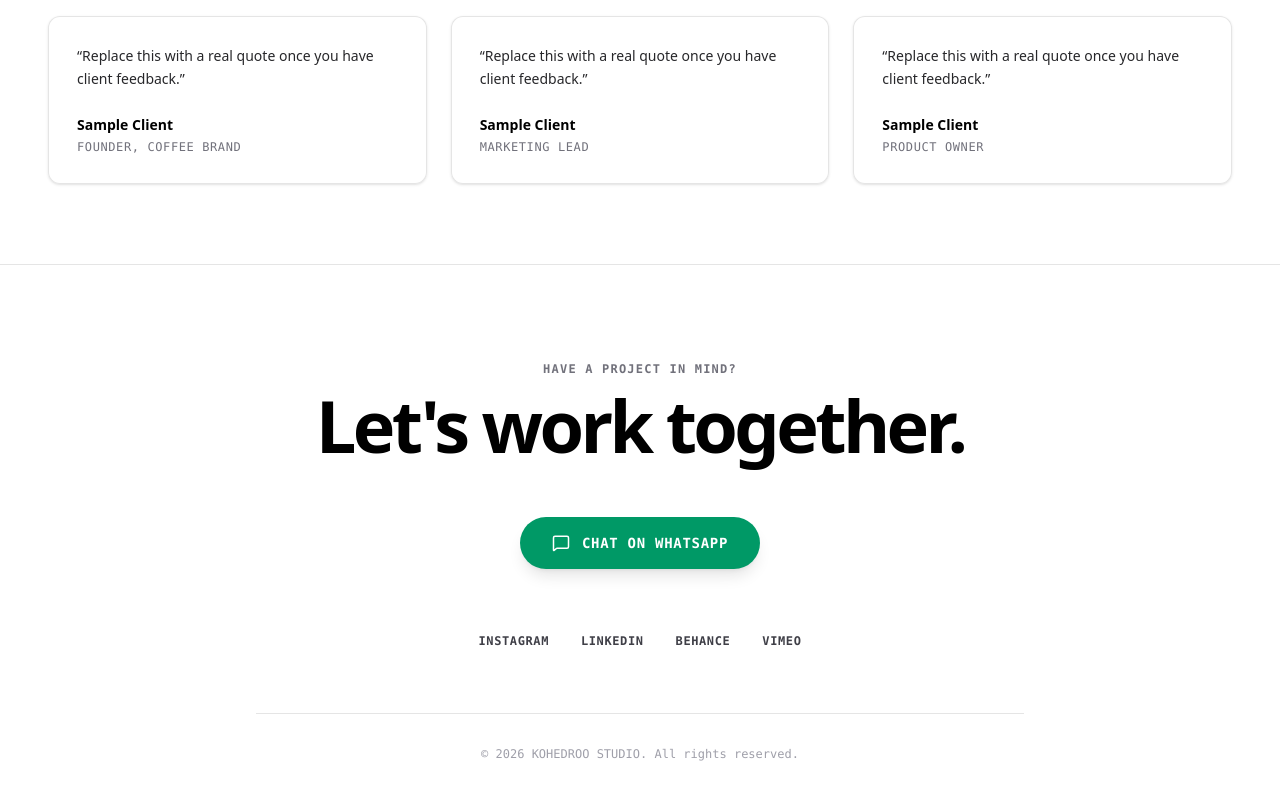
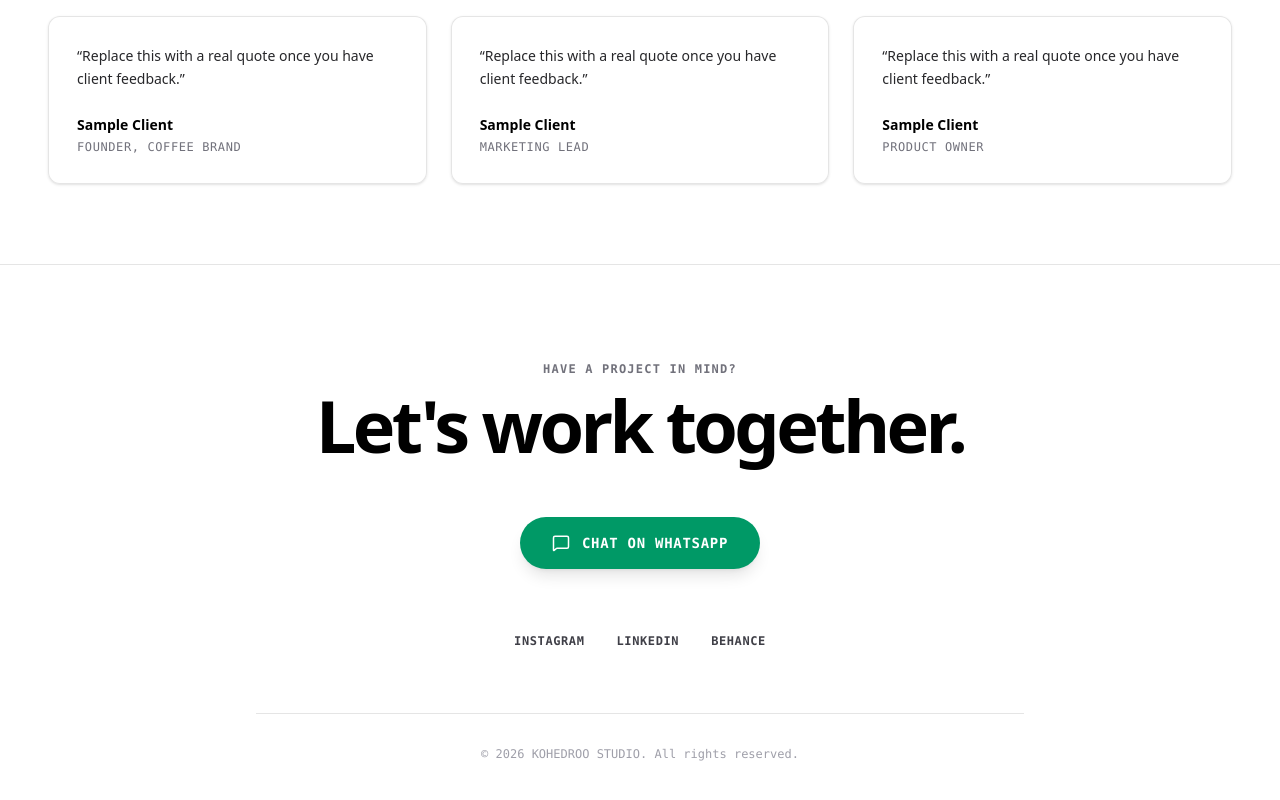
Before and after one commit to bombaladow/kohedroo, a Next.js app: page / in a window 1280 px wide. Shown: the part 2156-2956 px from the top of the page. Built offline with nearby package versions, Linux system fonts and the light colour scheme; no server answers; the database is empty.

Commit message:
fix: invert background pattern to dark-on-white and fix hero background

```diff
--- a/components/ContactFooter.js
+++ b/components/ContactFooter.js
@@ -59,14 +59,7 @@ export default function ContactFooter({ settings }) {
           >
             Behance
           </a>
-          <a
-            href="#"
-            target="_blank"
-            rel="noopener noreferrer"
-            className="hover:text-black transition-colors"
-          >
-            Vimeo
-          </a>
+
         </div>
 
         {/* حقوق الملكية وحالة الموقع */}
```
